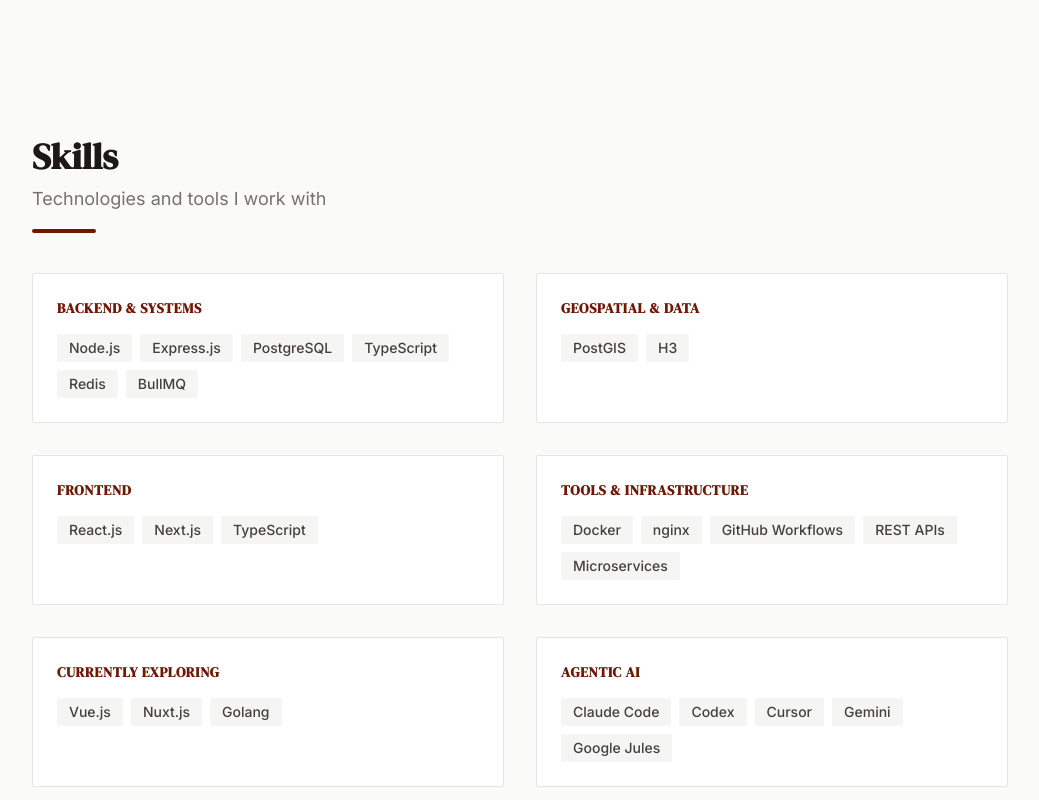
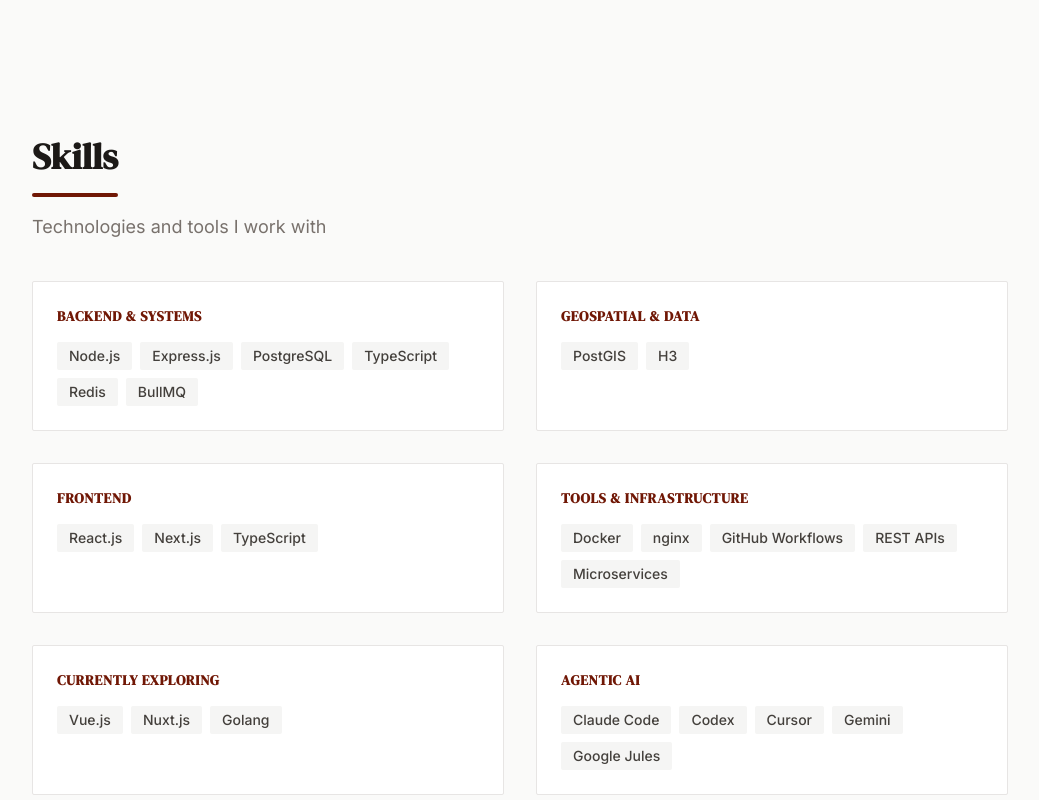
Before and after one commit to HarshDev1809/devbydev, a Next.js app: page / in a window 1280 px wide. Shown: the part 1580-2380 px from the top of the page, without its empty margins (120-1159 px from the left). Built offline with nearby package versions, Linux system fonts and the light colour scheme.

Commit message:
feat: add Skills section and reusable SectionHeading component

```diff
--- a/components/ui/section-heading.tsx
+++ b/components/ui/section-heading.tsx
@@ -6,13 +6,15 @@
 export function SectionHeading({ title, subtitle }: SectionHeadingProps) {
   return (
     <div className="mb-10">
-      <h2 className="font-heading text-3xl md:text-4xl font-bold text-stone-900">
-        {title}
-      </h2>
+      <div className="inline-block">
+        <h2 className="font-heading text-3xl md:text-4xl font-bold text-stone-900">
+          {title}
+        </h2>
+        <div className="mt-4 h-1 w-full rounded-full bg-accent" />
+      </div>
       {subtitle && (
-        <p className="mt-2 text-lg text-stone-500">{subtitle}</p>
+        <p className="mt-4 text-lg text-stone-500">{subtitle}</p>
       )}
-      <div className="mt-4 h-1 w-16 rounded-full bg-accent" />
     </div>
   );
 }
```
